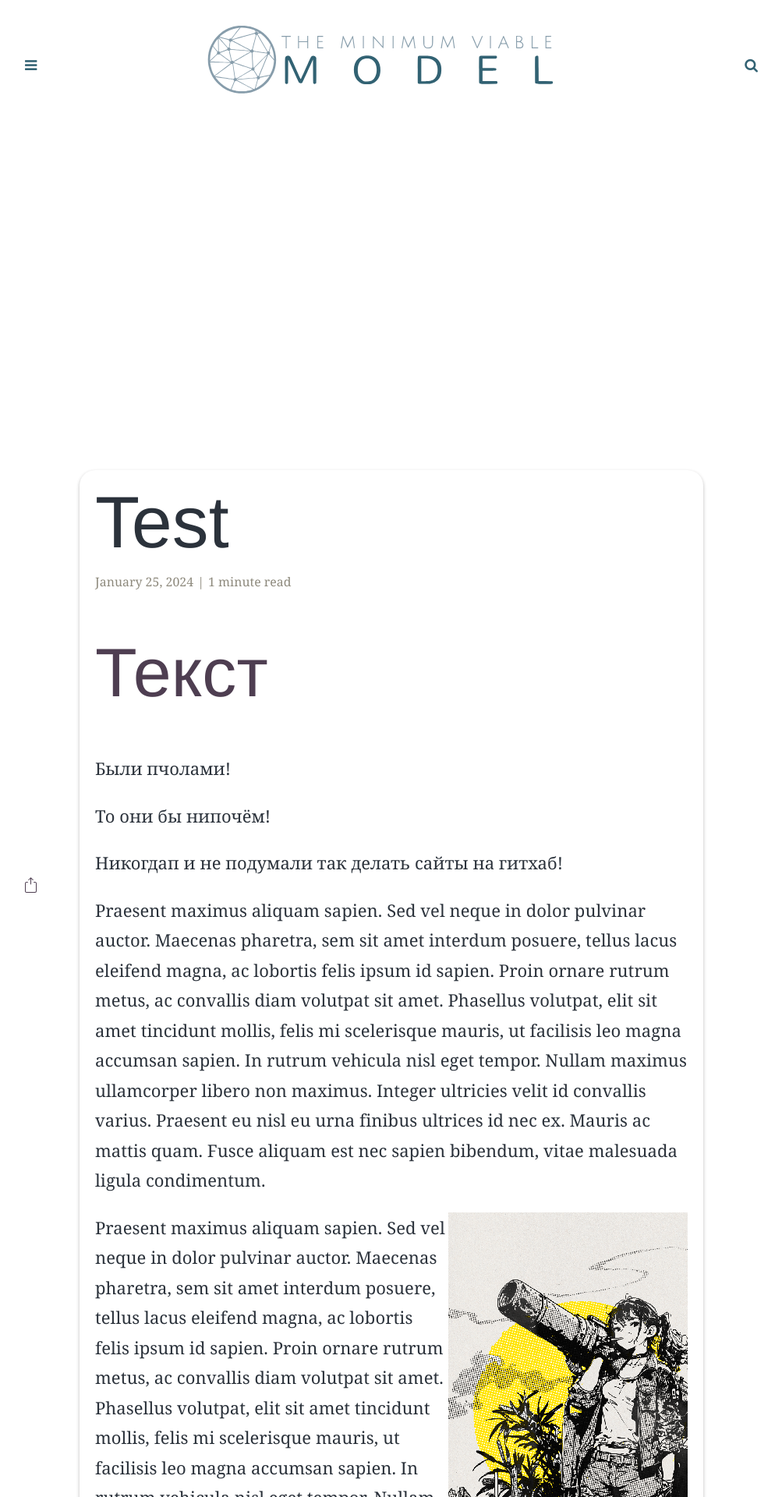
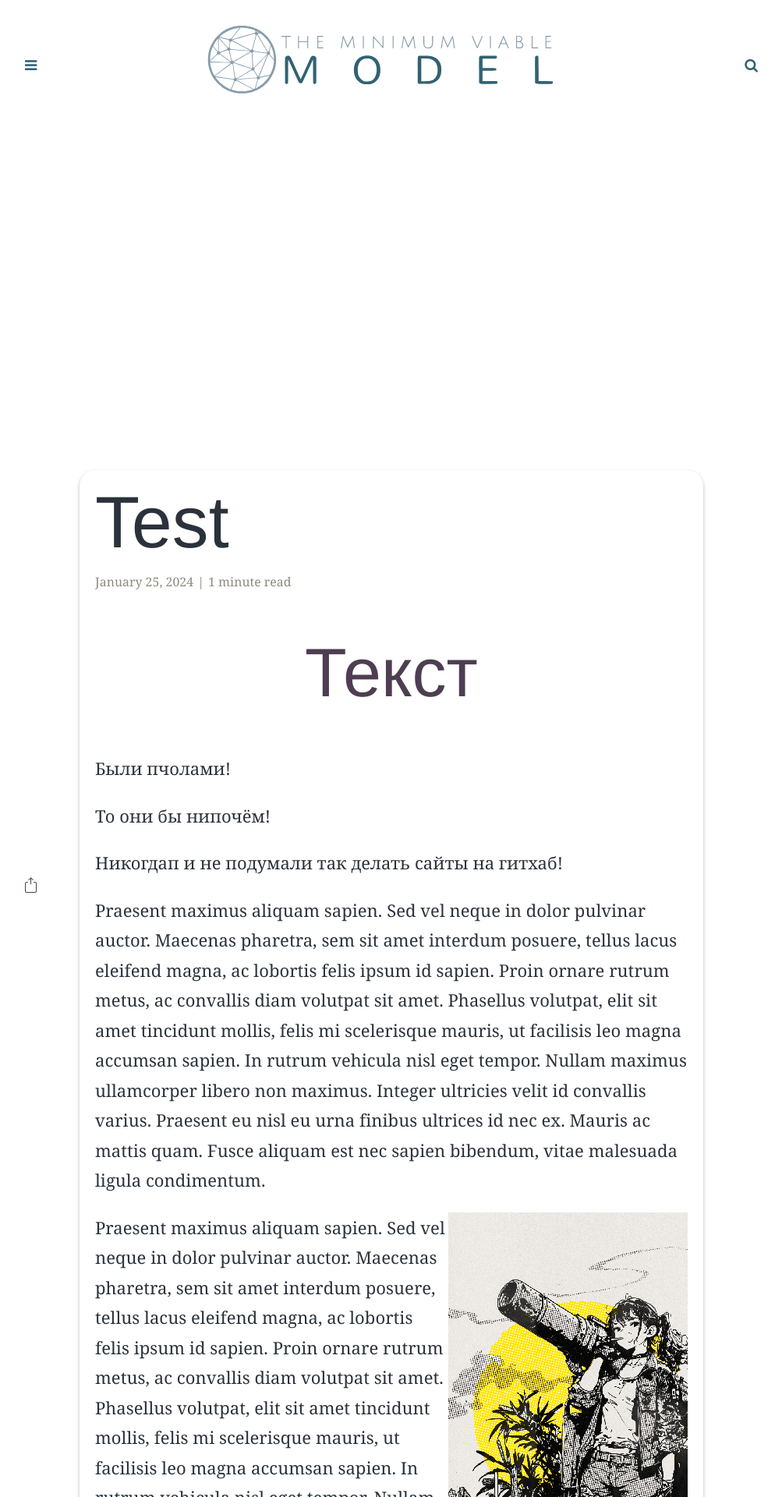
Before and after one commit to GrandHamster/Patsansky_rasklad, a Jekyll site: the page built from _posts/2021-01-25-test.markdown, in a window 1280 px wide. Shown: the top 1920 px of the page at 78% size, without its empty margins (138-1141 px from the left). Built offline with Jekyll 4.4.1, drawn with Linux system fonts in a browser that asks for light colours; some web fonts are replaced.

Commit message:
Update 2021-01-25-test.markdown

```diff
--- a/_posts/2021-01-25-test.markdown
+++ b/_posts/2021-01-25-test.markdown
@@ -10,7 +10,7 @@ tags: [Палки, Чарки, Финки, Гроши, Понятия, Рамс
 author: Armando Maynez
 
 ---
-<p style="text-align: center;"><h1>Текст</h1></p>
+<h1 style="text-align: center;">Текст</h1>
 
 Были пчолами!
 
```
